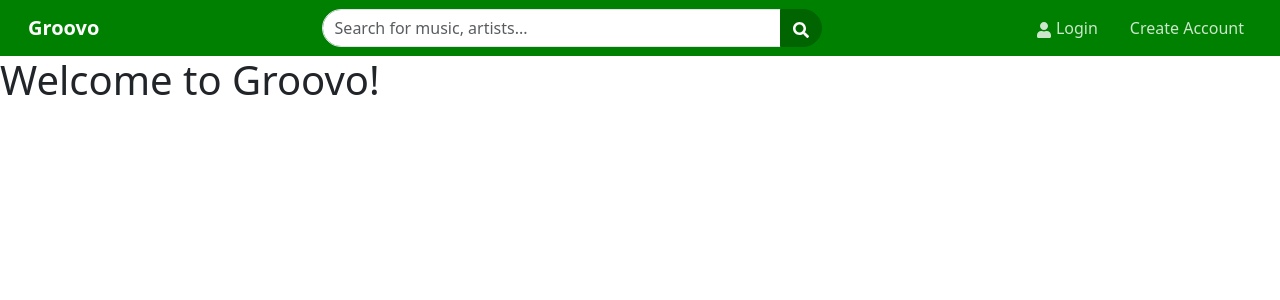
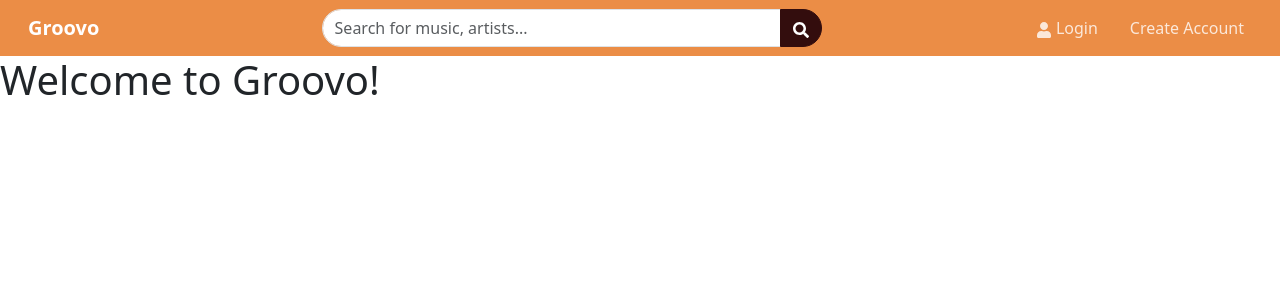
Before and after one commit to daveyloder/groovo, a React (Vite) app: page / in a window 1280 px wide. Shown: the top 300 px of the page. Built offline with nearby package versions, Linux system fonts and the light colour scheme.

Commit message:
Added colors to navbar

```diff
--- a/src/components/navbar/navbar.module.css
+++ b/src/components/navbar/navbar.module.css
@@ -1,5 +1,5 @@
 :root {
-  --primary-color: green;
+  --primary-color: #EB8D46;
   --secondary-color: ;
 }
 
@@ -37,13 +37,13 @@
   border-radius: 20px 0 0 20px !important;
 }
 .searchButton {
-  background-color: darkgreen !important;
-  border-color: darkgreen !important;
+  background-color: #330D0D !important;
+  border-color: #330D0D !important;
   border-radius: 0 20px 20px 0 !important;
   transition: color 0.3s ease;
 }
 .searchButton:hover {
-  background-color: greenyellow !important;
+  background-color: #6d2121 !important;
 }
 .authLinks {
   gap: 1rem;
```
